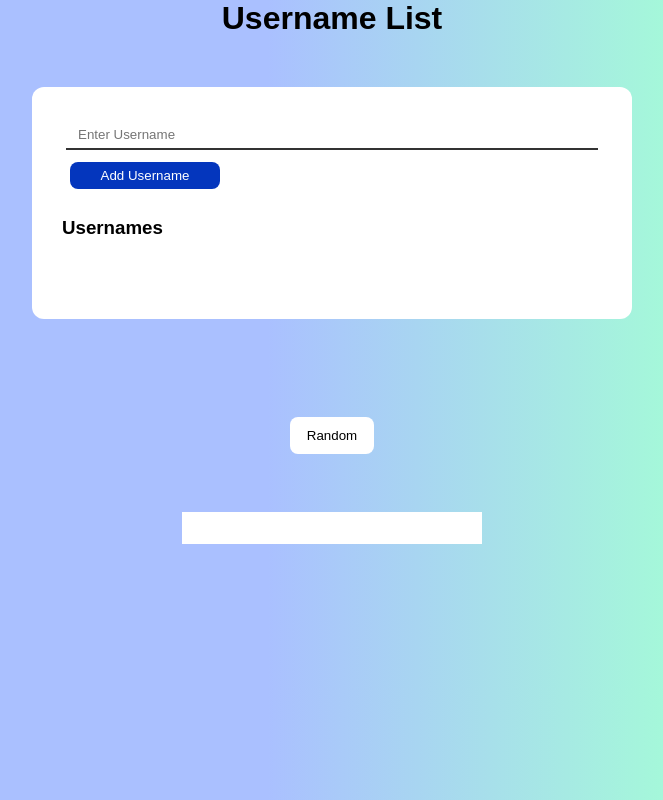
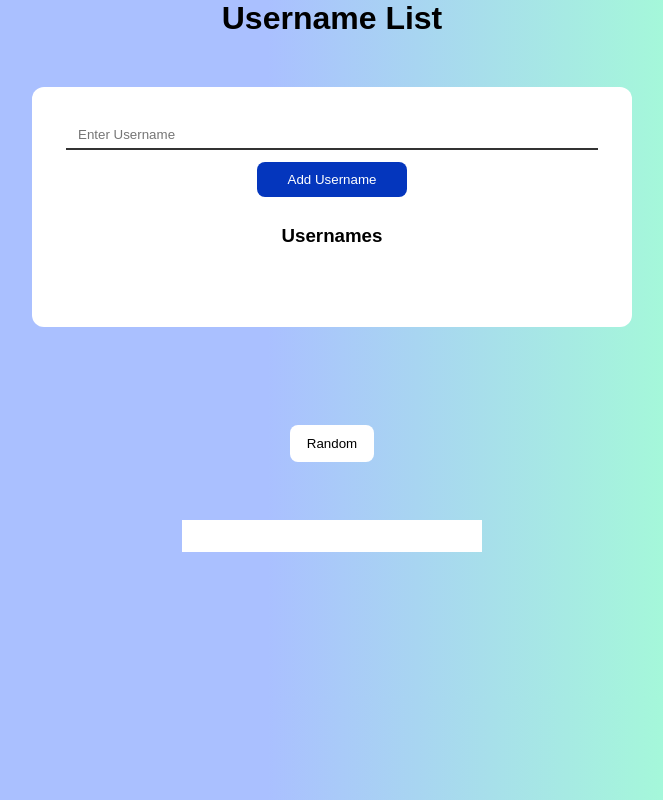
Before and after one commit to iddyboi/Inspired_mobile_task1, a React (Create React App) app: page / in a window 1280 px wide. Shown: the whole page, without its empty margins (308-971 px from the left). Built offline with nearby package versions, Linux system fonts and the light colour scheme.

Commit message:
updated color

```diff
--- a/src/App.css
+++ b/src/App.css
@@ -32,14 +32,17 @@ body {
   outline: none;
 }
 .form-user button {
-  padding: 6px 19px;
+  padding: 10px 19px;
   cursor: pointer;
   border-radius: 8px;
   border: none;
-  margin: 8px;
-  background-color: rgb(4, 54, 189);
+  margin: 8px auto;
+
   color: #fff;
   width: 150px;
+}
+.submit {
+  background-color: rgb(4, 54, 189);
 }
 .form-content {
   display: flex;
@@ -55,6 +58,7 @@ body {
   padding: 10px;
 }
 .usernames h3 {
+  text-align: center;
 }
 .randome-section {
   height: 40vh;
--- a/src/App.tsx
+++ b/src/App.tsx
@@ -84,7 +84,9 @@ class App extends Component<StateProps> {
               value={this.state.username}
               onChange={e => this.setState({ username: e.target.value })}
             />
-            <button type="submit">Add Username</button>
+            <button className="submit" type="submit">
+              Add Username
+            </button>
           </div>
           <div className="usernames">
             <h3>Usernames</h3>
```
